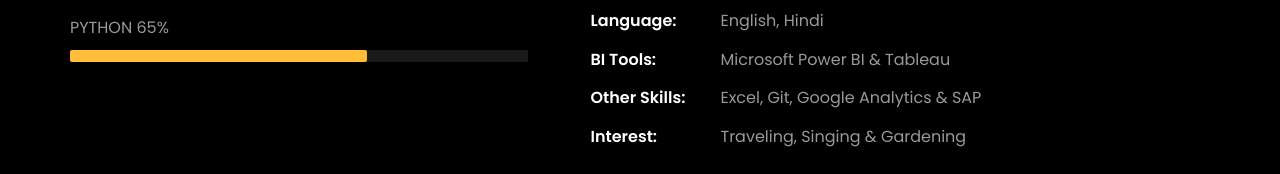
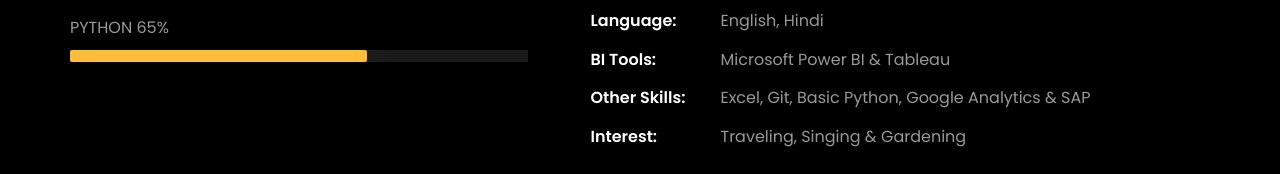
Before and after one commit to mohitsharma75/mohitsharma75.github.io, a plain HTML site: page index.html in a window 1280 px wide. Shown: the part 1341-1515 px from the top of the page. Drawn offline with Linux system fonts and the light colour scheme; files whose address does not match are found by name.

Commit message:
Update index.html

```diff
--- a/index.html
+++ b/index.html
@@ -282,7 +282,7 @@
 									<li class="d-flex"><span>Education:</span> <span>Masters in Business Analytics</span></li>
 									<li class="d-flex"><span>Language:</span> <span>English, Hindi</span></li>
 									<li class="d-flex"><span>BI Tools:</span> <span>Microsoft Power BI &amp; Tableau</span></li>
-									<li class="d-flex"><span>Other Skills:</span> <span>Excel, Git, Google Analytics &amp; SAP</span></li>
+									<li class="d-flex"><span>Other Skills:</span> <span>Excel, Git, Basic Python, Google Analytics &amp; SAP</span></li>
 									<li class="d-flex"><span>Interest:</span> <span>Traveling, Singing &amp; Gardening</span></li>
 
 								</ul>
```
